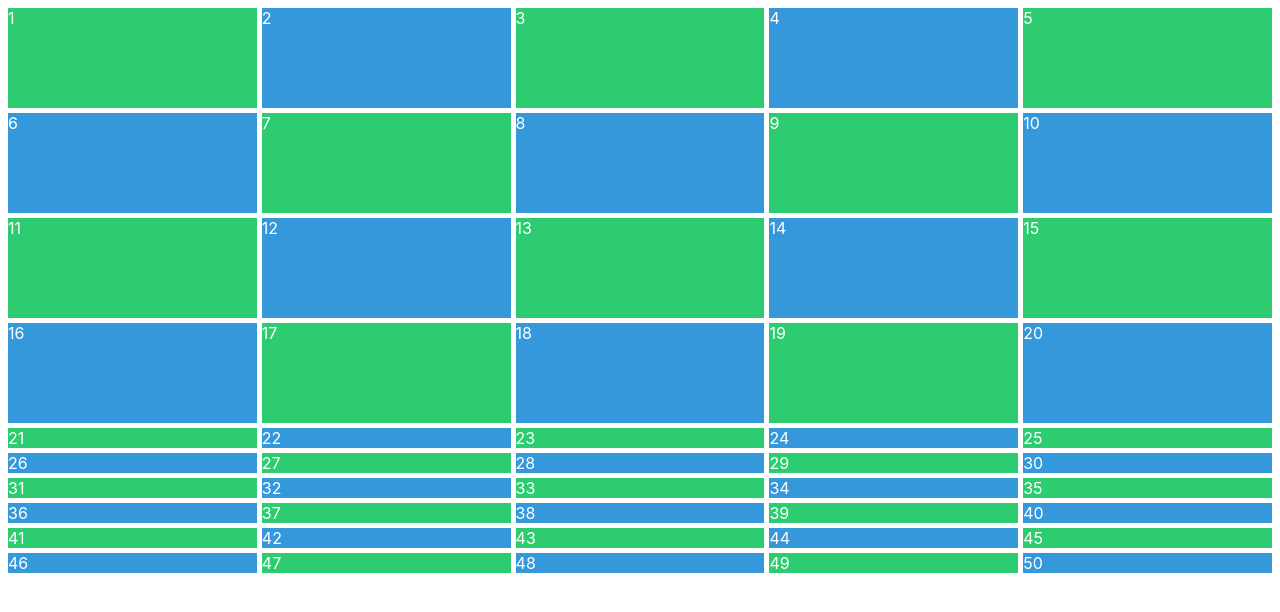
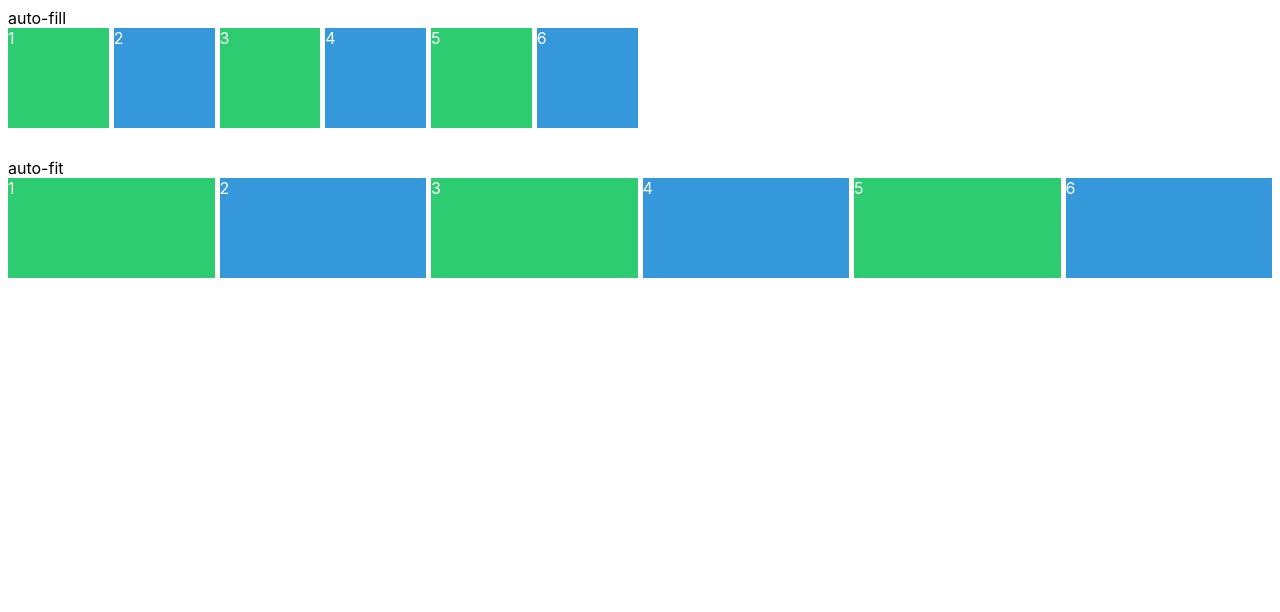
Before and after one commit to tonky0110/css-master-class, a plain HTML site: page index.html in a window 1280 px wide. Drawn offline with Linux system fonts and the light colour scheme.

Commit message:
2.10.1 grid-auto-fill, grid-auto-fit grid-auto-fill: min size로 child의 엘레먼트를 채워서 빈공간을 만듬. grid-auto-fit: 빈공간 없이 child element를 늘려 공간에 딱 맞춤.

```diff
--- a/index.html
+++ b/index.html
@@ -7,6 +7,7 @@
 		<title>Document</title>
 	</head>
 	<body>
+		auto-fill
 		<div class="grid">
 			<div class="item">1</div>
 			<div class="item">2</div>
@@ -14,50 +15,15 @@
 			<div class="item">4</div>
 			<div class="item">5</div>
 			<div class="item">6</div>
-			<div class="item">7</div>
-			<div class="item">8</div>
-			<div class="item">9</div>
-			<div class="item">10</div>
-			<div class="item">11</div>
-			<div class="item">12</div>
-			<div class="item">13</div>
-			<div class="item">14</div>
-			<div class="item">15</div>
-			<div class="item">16</div>
-			<div class="item">17</div>
-			<div class="item">18</div>
-			<div class="item">19</div>
-			<div class="item">20</div>
-			<div class="item">21</div>
-			<div class="item">22</div>
-			<div class="item">23</div>
-			<div class="item">24</div>
-			<div class="item">25</div>
-			<div class="item">26</div>
-			<div class="item">27</div>
-			<div class="item">28</div>
-			<div class="item">29</div>
-			<div class="item">30</div>
-			<div class="item">31</div>
-			<div class="item">32</div>
-			<div class="item">33</div>
-			<div class="item">34</div>
-			<div class="item">35</div>
-			<div class="item">36</div>
-			<div class="item">37</div>
-			<div class="item">38</div>
-			<div class="item">39</div>
-			<div class="item">40</div>
-			<div class="item">41</div>
-			<div class="item">42</div>
-			<div class="item">43</div>
-			<div class="item">44</div>
-			<div class="item">45</div>
-			<div class="item">46</div>
-			<div class="item">47</div>
-			<div class="item">48</div>
-			<div class="item">49</div>
-			<div class="item">50</div>
+		</div>
+		auto-fit
+		<div class="grid">
+			<div class="item">1</div>
+			<div class="item">2</div>
+			<div class="item">3</div>
+			<div class="item">4</div>
+			<div class="item">5</div>
+			<div class="item">6</div>
 		</div>
 	</body>
 </html>
--- a/styles.css
+++ b/styles.css
@@ -7,13 +7,22 @@ body {
 	color: white;
 	display: grid;
 	gap: 5px;
-	grid-template-columns: repeat(5, minmax(100px, 1fr));
-	grid-template-rows: repeat(4, 100px);
+	grid-auto-rows: 100px;
+	margin-bottom: 30px;
 }
 
 .item:nth-child(odd) {
 	background-color: #2ecc71;
 }
+
 .item:nth-child(even) {
 	background-color: #3498db;
 }
+
+.grid:first-child {
+	grid-template-columns: repeat(auto-fill, minmax(100px, 1fr));
+}
+
+.grid:last-child {
+	grid-template-columns: repeat(auto-fit, minmax(100px, 1fr));
+}
```
